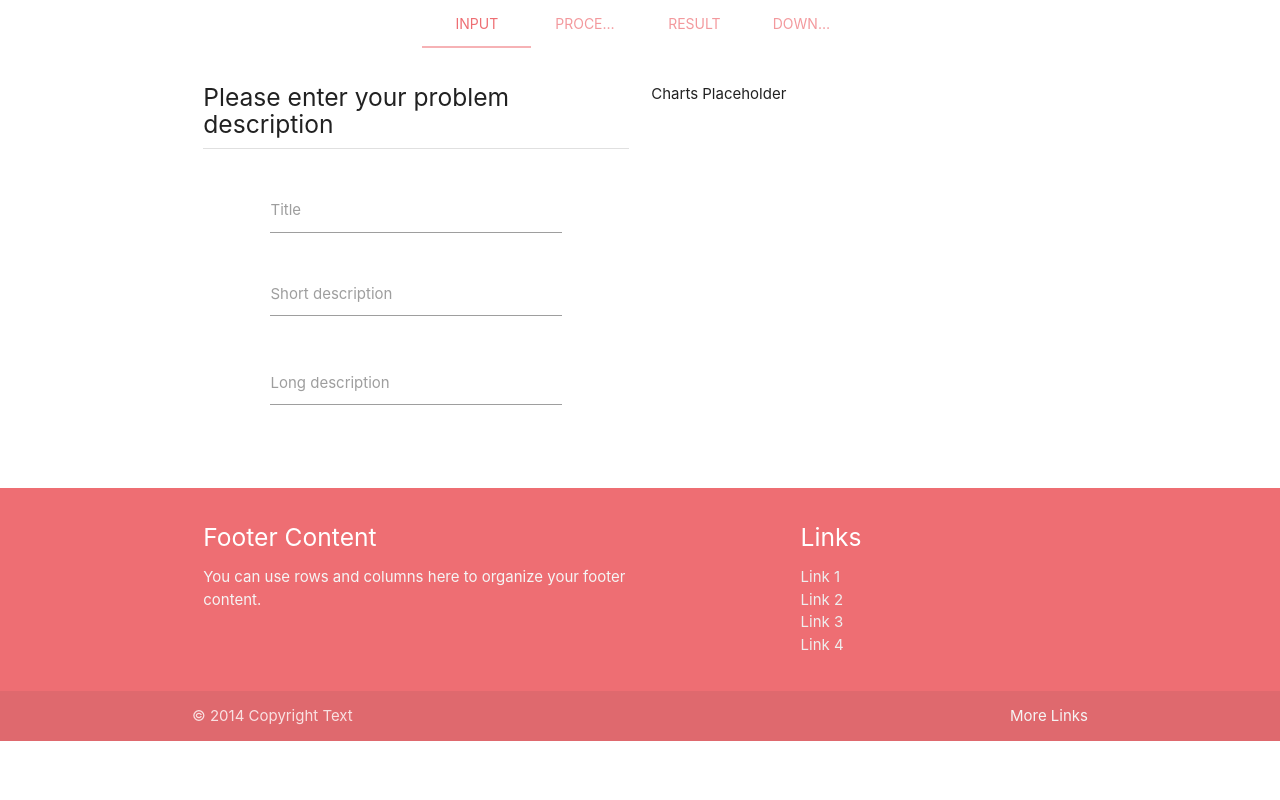
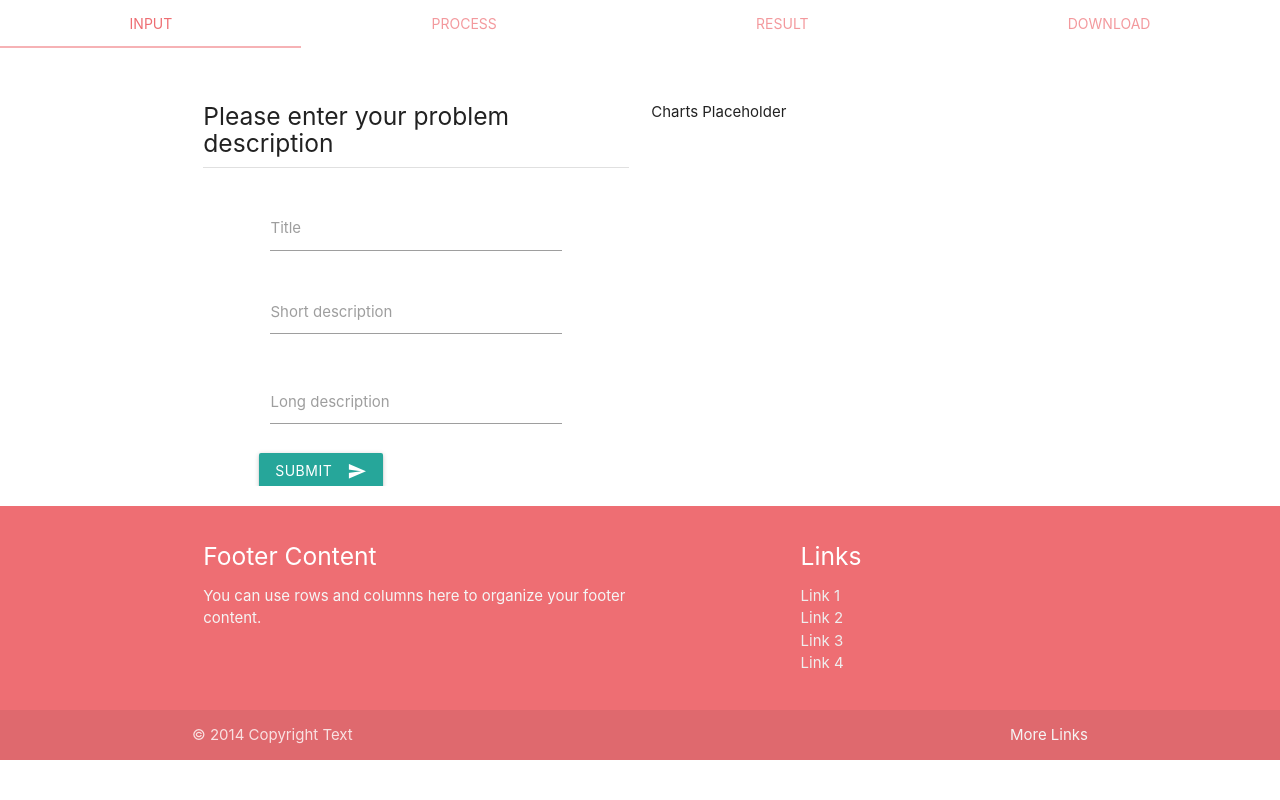
Before and after one commit to rsmttud/Recommender-System, a Flask app: page / in a window 1280 px wide. Run offline with Flask 2, Linux system fonts and the light colour scheme; some libraries are stand-ins or nearby versions.

Commit message:
NavBar, Sliding, Component Structure fixed.

```diff
--- a/app.py
+++ b/app.py
@@ -3,9 +3,10 @@ from flask import Flask, render_template
 app = Flask(__name__)
 
 
-@app.route('/', methods = ["GET", "POST"])
+@app.route('/', methods=["GET", "POST"])
 def hello_world():
     return render_template("index.html")
 
+
 if __name__ == '__main__':
     app.run()
--- a/static/css/main.css
+++ b/static/css/main.css
@@ -1,3 +1,6 @@
+#main {
+  margin-top: 3%; }
+
 #main > div {
   height: 400px; }
 
--- a/static/js/materialize_inits.js
+++ b/static/js/materialize_inits.js
@@ -1,3 +1,6 @@
 $(document).ready(function(){
-    $('.tabs').tabs();
+    $('.tabs').tabs({
+      swipeable : true,
+      responsiveThreshold : 1920
+    });
   });
--- a/static/sass/_input_main.scss
+++ b/static/sass/_input_main.scss
@@ -1,3 +1,6 @@
+#main{
+  margin-top: 3%;
+}
 #main>div{
   height: 400px;
 }
--- a/templates/index.html
+++ b/templates/index.html
@@ -15,41 +15,11 @@
 </head>
 <body>
 
-<div class="row" id="navbar">
-    <div class="col s12">
-        <ul id="tabs-swipe-demo" class="tabs">
-            <li class="tab col s3"><a class="active" href="#swipe-input">Input</a></li>
-            <li class="tab col s3"><a href="#swipe-process">Process</a></li>
-            <li class="tab col s3"><a href="#swipe-results">Result</a></li>
-            <li class="tab col s3"><a href="#swipe-download">Download</a></li>
-        </ul>
 
-    </div>
-</div>
-<div class="container">
-    <div class="row" id="main">
-        <div id="swipe-input" class="col s12">
-            <div class="row">
-                <div class="col s6">
-                    {% include "input_main_input.html" %}
-                </div>
-                <div class="col s6">
-                    {% include "input_main_descriptive.html" %}
-                </div>
-            </div>
-        </div>
-        <div id="swipe-process" class="col s12" >
-            {% include "process_main.html" %}
-        </div>
-        <div id="swipe-results" class="col s12">
-            {% include "results_main_output.html" %}
-            {% include "results_main_chart.html" %}
-        </div>
-        <div id="swipe-download" class="col s12">
-             {% include "download_main.html" %}
-        </div>
-    </div>
-</div>
+{% include "navBar.html" %}
+
+{% include "main.html" %}
+
 {% include "footer.html" %}
 
 <script src="../static/js/materialize_inits.js"></script>
--- a/templates/input_main_input.html
+++ b/templates/input_main_input.html
@@ -8,12 +8,15 @@
             <label for="title">Title</label>
         </div>
         <div class="input-field col s12">
-          <textarea id="short_description" class="materialize-textarea"></textarea>
-          <label for="short_description">Short description</label>
+            <textarea id="short_description" class="materialize-textarea"></textarea>
+            <label for="short_description">Short description</label>
         </div>
         <div class="input-field col s12">
-          <textarea id="long_description" class="materialize-textarea"></textarea>
-          <label for="long_description">Long description</label>
+            <textarea id="long_description" class="materialize-textarea"></textarea>
+            <label for="long_description">Long description</label>
         </div>
+        <button class="btn waves-effect waves-light" type="submit" name="action">Submit
+            <i class="material-icons right">send</i>
+        </button>
     </div>
 </div>
--- /dev/null
+++ b/templates/main.html
@@ -0,0 +1,24 @@
+<div class="container" id="main">
+    <div class="row">
+        <div id="swipe-input" class="col s12">
+            <div class="row">
+                <div class="col s6">
+                    {% include "input_main_input.html" %}
+                </div>
+                <div class="col s6">
+                    {% include "input_main_descriptive.html" %}
+                </div>
+            </div>
+        </div>
+        <div id="swipe-process" class="col s12">
+            {% include "process_main.html" %}
+        </div>
+        <div id="swipe-results" class="col s12">
+            {% include "results_main_output.html" %}
+            {% include "results_main_chart.html" %}
+        </div>
+        <div id="swipe-download" class="col s12">
+            {% include "download_main.html" %}
+        </div>
+    </div>
+</div>
--- /dev/null
+++ b/templates/navBar.html
@@ -0,0 +1,8 @@
+<div id="navbar">
+    <ul id="tabs-swipe-demo" class="tabs center-align tabs-fixed-width">
+        <li class="tab col s3"><a class="active" href="#swipe-input">Input</a></li>
+        <li class="tab col s3"><a href="#swipe-process">Process</a></li>
+        <li class="tab col s3"><a href="#swipe-results">Result</a></li>
+        <li class="tab col s3"><a href="#swipe-download">Download</a></li>
+    </ul>
+</div>
```
Also changed, not shown: README.md, rs_helper/__init__.py (added), 1 other file.
